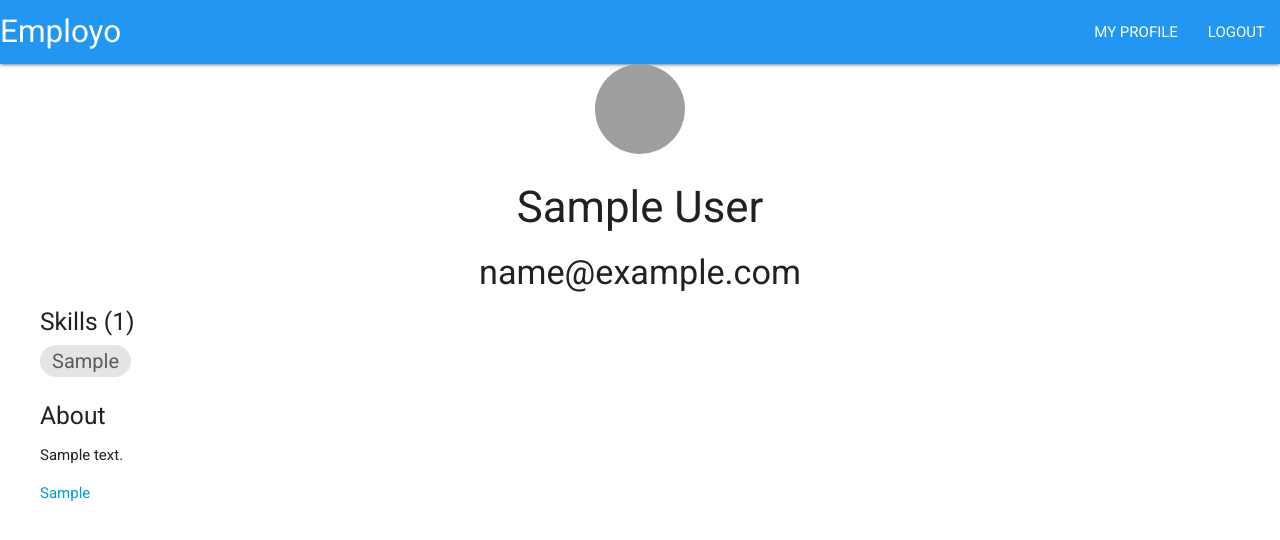
After one commit to VarthanV/Employo, a Django app: page /profile/1/ in a window 1280 px wide. The commit adds this page. Shown: the top 540 px of the page. Run offline with Django 3.2, Linux system fonts and the light colour scheme; a user stored in the database is signed in; tables that the repository leaves empty hold one stand-in row (values such as "Sample post"); grey boxes are pictures that could not be loaded.

Commit message:
Added Resume uploading Feature

```diff
--- a/Employo/urls.py
+++ b/Employo/urls.py
@@ -15,8 +15,11 @@ Including another URLconf
 """
 from django.contrib import admin
 from django.urls import path,include
+from django.conf import settings
+
+from django.conf.urls.static import static
 
 urlpatterns = [
     path('admin/', admin.site.urls),
-    path('',include('employoapp.urls'))
-]
+    path('',include('employoapp.urls')),
+]+ static(settings.MEDIA_URL, document_root=settings.MEDIA_ROOT)
--- /dev/null
+++ b/employoapp/forms.py
@@ -0,0 +1,6 @@
+from django.forms import forms
+class ResumeForm(forms.Form):
+    docfile = forms.FileField(
+        label='Select a file',
+        help_text='max.5 megabytes'
+    )
--- a/employoapp/models.py
+++ b/employoapp/models.py
@@ -15,10 +15,10 @@ class Employee(models.Model):
     firstName=models.CharField(max_length=50)
     lastName=models.CharField(max_length=100)
     location=models.CharField(max_length=50)
-    jobs=models.ManyToManyField(Jobs,related_name='employee_jobs_set')
+    jobs=models.ManyToManyField(Jobs,related_name='employee_jobs_set',blank=True)
     phone_number=models.CharField(max_length=10)
     about=models.TextField(blank=True)
-    resume=models.FileField()
+    resume=models.FileField(blank=True)
 
 class Skill(models.Model):
      skill=models.TextField()
@@ -34,10 +34,12 @@ class Employer(models.Model):
     phone_number=models.CharField(max_length=10)
     designation=models.CharField(max_length=50,blank=True)
     about=models.TextField(blank=True)
-    jobs=models.ManyToManyField(Jobs,related_name='employer_jobs_set')
+    jobs=models.ManyToManyField(Jobs,related_name='employer_jobs_set',blank=True)
 class Profile(models.Model):
     user=models.ForeignKey(User,on_delete=models.CASCADE)
     employee=models.BooleanField(default=False)
     employer=models.BooleanField(default=False)
+    User.profile=property(lambda u: Profile.objects.get_or_create(user=u)[0])
+
     def __str__(self):
         return self.user.username
--- a/employoapp/templates/employoapp/base.html
+++ b/employoapp/templates/employoapp/base.html
@@ -1,7 +1,9 @@
 <!DOCTYPE html>
 <html lang="en">
+
 <head>
-    <link  href="https://cdnjs.cloudflare.com/ajax/libs/material-design-iconic-font/2.2.0/css/material-design-iconic-font.css">
+  <link
+    href="https://cdnjs.cloudflare.com/ajax/libs/material-design-iconic-font/2.2.0/css/material-design-iconic-font.css">
   <link rel="stylesheet" href="https://cdnjs.cloudflare.com/ajax/libs/materialize/1.0.0/css/materialize.min.css">
   <link href="https://fonts.googleapis.com/css?family=Roboto&display=swap" rel="stylesheet">
   <meta charset="UTF-8">
@@ -9,12 +11,13 @@
   <meta http-equiv="X-UA-Compatible" content="ie=edge">
   <title> Employo</title>
   <style>
-        body{
+    body {
       font-family: 'Roboto', sans-serif;
 
     }
   </style>
 </head>
+
 <body>
   <!-- Navbar-->
 
@@ -24,10 +27,18 @@
       <ul id="nav-mobile" class="right ">
         {% if not request.user.is_authenticated %}
         <li> <a href="{% url 'login' %}"> Login </a> </li>
-           {% elif request.user.is_authenticated and request.user.employee %}
-           <li> <a href=""> SEARCH JOBS</a> </li>
-           <li> <a href=""> MY PROFILE</a> </li>
+
+        {% elif user.is_authenticated %}
+
+
+
+
+        <li> <a href="{% url 'profile' request.user.pk %}"> MY PROFILE</a> </li>
+
         <li> <a href="{% url 'logout'%}"> LOGOUT </a> </li>
+
+
+
 
         {% endif %}
       </ul>
@@ -38,4 +49,5 @@
 
   <script src="https://cdnjs.cloudflare.com/ajax/libs/materialize/1.0.0/js/materialize.min.js"></script>
 </body>
+
 </html>
--- /dev/null
+++ b/employoapp/templates/employoapp/jobposting.html
@@ -0,0 +1 @@
+{% extends '' %}
--- /dev/null
+++ b/employoapp/templates/employoapp/profile.html
@@ -0,0 +1,52 @@
+{% extends 'employoapp/base.html' %}
+<style>
+    .avatar1 {
+        vertical-align: middle;
+        width: 50px;
+        height: 50px;
+        border-radius: 50%;
+    }
+</style>
+{% block content %}
+{% if isemployee %}
+<div style="text-align: center">
+    <img src="https://cdn.pixabay.com/photo/2016/08/08/09/17/avatar-1577909_960_720.png" height="90px;" width="90px;"
+        style="border-radius: 50%; vertical-align: middle;">
+    <h3> {{employee.firstName }} {{employee.lastName}}</h3>
+    <h4> {{employee.user.email}} </h4>
+    <hr style="border: none">
+
+
+
+</div>
+<div style="text-align: left; margin-left: 40px;">
+<h5> Skills ({{employee.skill_set.all.count}})</h5>
+<div class="row">
+{% for skill in employee.skill_set.all %}
+
+<div class="chip">  <span style="font-size: 20px;"> {{skill.skill}} </span></div>
+
+{% endfor %}
+</div>
+<hr style="border: aliceblue">
+<h5> About</h5>
+<p> {{employee.about}}</p>
+<hr style="border: none">
+{% if not  employee.resume  and  employee.user.pk == request.user.pk %}
+<div class="form-control">
+    <form method="POST" action="{% url 'profile' user.pk %}" enctype="multipart/form-data">
+        {% csrf_token %}
+            <input type="file" name="docfile" class="waves-effect waves-light btn""> <br>
+            <button type="submit" class="waves-effect waves-light btn">Submit </button>
+
+
+    </form>
+ {% elif employee.resume and  employee.user.pk == request.user.pk %}
+ <a href="{{employee.resume.url}}" target="blank"> {{employee.resume }} </a>
+ {% endif %}
+
+</div>
+</div>
+
+{% endif %}
+{% endblock %}
--- a/employoapp/urls.py
+++ b/employoapp/urls.py
@@ -5,6 +5,8 @@ urlpatterns=[
     path('addemployee/',views.EmployeeRegisterView.as_view(),name='add-employee'),
     path('login/',views.LoginView.as_view(),name='login'),
     path('logout/',views.LogoutView.as_view(),name='logout'),
-    path('addemployer/',views.EmployerRegisterView.as_view(),name='add-employer')
+    path('addemployer/',views.EmployerRegisterView.as_view(),name='add-employer'),
+    path('profile/<int:pk>/',views.ProfileView.as_view(),name='profile')
+
 
 ]
--- a/employoapp/views.py
+++ b/employoapp/views.py
@@ -1,15 +1,18 @@
-from django.shortcuts import render, redirect
+from django.shortcuts import render, redirect, get_object_or_404
 from django.views.generic import View
 from .models import Employee, Skill, Profile, Employer
 from django.contrib.auth.models import User
 from django.contrib.auth import login, authenticate, logout, get_user
 from django.contrib.auth.mixins import LoginRequiredMixin, UserPassesTestMixin
 
+from django.http import HttpResponse
+
 
 class HomeView(View):
     template_name = "employoapp/index.html"
 
     def get(self, request):
+
         return render(request, self.template_name)
 
 
@@ -43,8 +46,8 @@ class EmployeeRegisterView(View):
             #
             # Profile Logic
             profile = Profile()
+            profile.employee = True
             profile.user = user
-            profile.employee = True
             profile.save()
 
             # Skill logic
@@ -79,6 +82,7 @@ class LoginView(View):
             if user is None:
                 return render(request, self.template_name, {'error': True})
             login(request, user)
+
             response = redirect('home')
             response.set_cookie('role', 'user')
             return response
@@ -131,3 +135,39 @@ class EmployerRegisterView(View):
             profile.save()
             return redirect('login')
         return render(request, self.template_name)
+
+
+class JobPostingView(View):
+    template_name = "employoapp/jobposting.html"
+
+    def get(self, request):
+        return render(request, self.template_name)
+
+    def post(self, request):
+        pass
+
+
+class ProfileView(View):
+    template_name = "employoapp/profile.html"
+
+    def get(self, request, pk):
+        user = User.objects.get(pk=pk)
+        employee = get_object_or_404(Employee, user=user)
+        if not request.user.pk == user.pk:
+            raise HttpResponse(status=500)
+        if not employee is None:
+
+            return render(request, self.template_name, {'employee': employee, 'isemployee': True})
+        elif not employee:
+            employer = Employer.objects.get(user=user)
+            return render(request, self.template_name, {'employer': employer, 'isemployer': True})
+        else:
+            return redirect('login')
+
+    def post(self, request, pk):
+        user = User.objects.get(pk=pk)
+        employee = get_object_or_404(Employee, user=user)
+        employee.resume = request.FILES.get('docfile')
+        employee.save()
+        return redirect('profile', pk=employee.pk)
+        return render(request, self.template_name, {'employee': employee, 'isemployee': True})
```
Also changed, not shown: Employo/settings.py (+6 -4 lines), employoapp/templates/employoapp/index.html (+12 -2 lines), employoapp/migrations/0006_auto_20190518_1100.py (added), employoapp/migrations/0007_auto_20190518_1106.py (added), employoapp/migrations/0008_auto_20190518_1304.py (added), employoapp/migrations/0009_auto_20190518_1319.py (added), media/Screenshot_2019-05-16_at_11.52.59_AM.png (added), 2 other files. Lines whose indentation alone changed are shown as unchanged.
